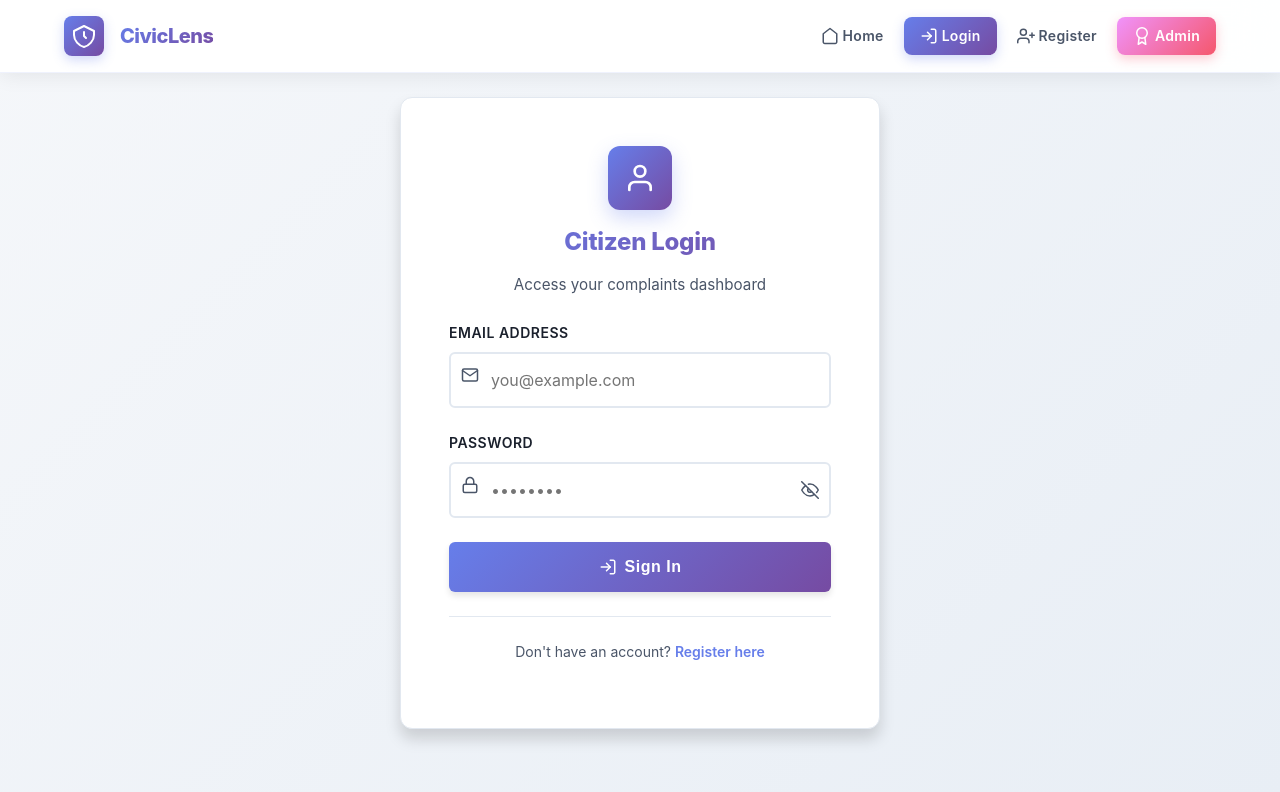
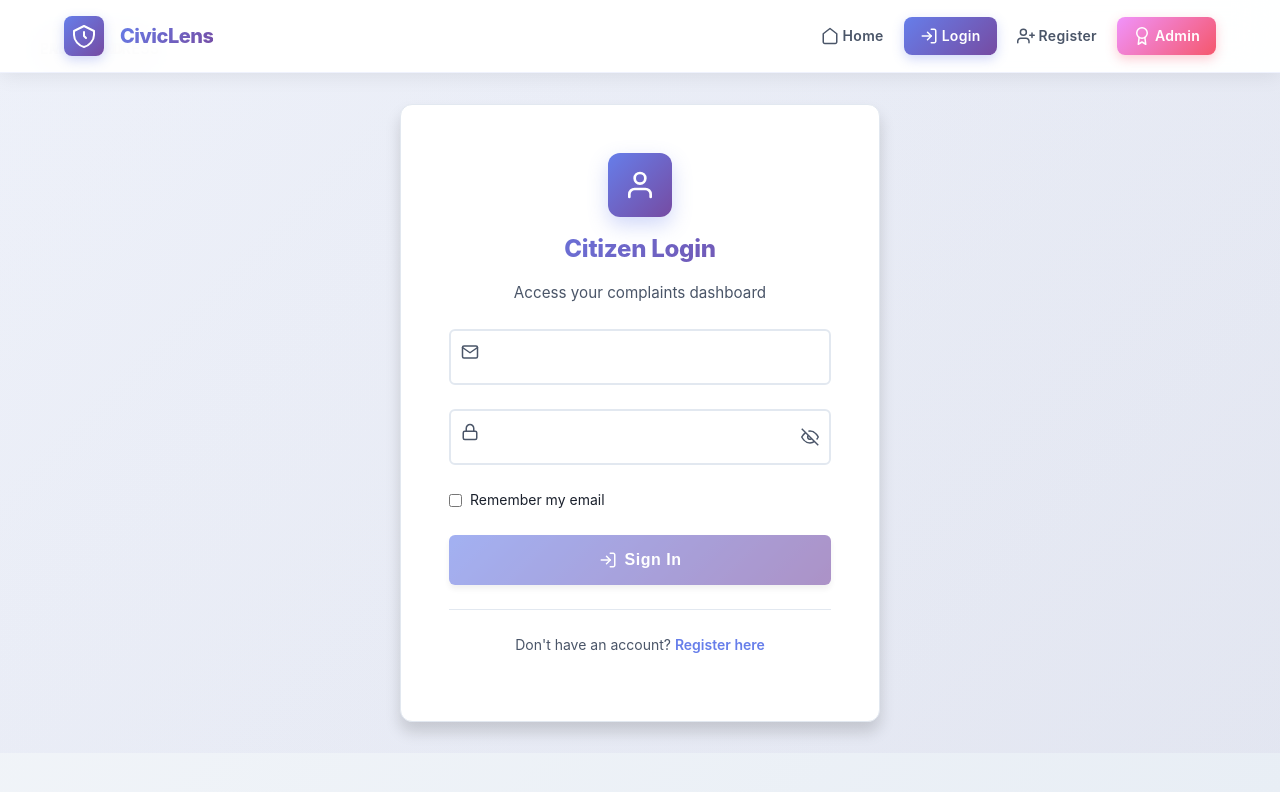
Before and after one commit to Shaurya-thinker/CivicLens, a React app in the folder frontend/: page /login in a window 1280 px wide. Shown: the top 792 px of the page. Built offline with nearby package versions, Linux system fonts and the light colour scheme; the HTML template or start-up script is replaced by a standard one.

Commit message:
Add premium enhancements - Part 3

```diff
--- /dev/null
+++ b/frontend/src/hooks/useLocalStorage.js
@@ -0,0 +1,22 @@
+import { useState, useEffect } from 'react';
+
+export const useLocalStorage = (key, initialValue) => {
+  const [value, setValue] = useState(() => {
+    try {
+      const item = window.localStorage.getItem(key);
+      return item ? JSON.parse(item) : initialValue;
+    } catch {
+      return initialValue;
+    }
+  });
+
+  useEffect(() => {
+    try {
+      window.localStorage.setItem(key, JSON.stringify(value));
+    } catch (error) {
+      console.error('Error saving to localStorage:', error);
+    }
+  }, [key, value]);
+
+  return [value, setValue];
+};
--- a/frontend/src/pages/CitizenLogin.jsx
+++ b/frontend/src/pages/CitizenLogin.jsx
@@ -1,6 +1,7 @@
-import { useState } from "react";
+import { useState, useEffect } from "react";
 import { useNavigate, Link } from "react-router-dom";
 import API from "../services/api";
+import { useLocalStorage } from "../hooks/useLocalStorage";
 
 function CitizenLogin() {
   const navigate = useNavigate();
@@ -8,10 +9,42 @@ function CitizenLogin() {
   const [error, setError] = useState("");
   const [loading, setLoading] = useState(false);
   const [showPassword, setShowPassword] = useState(false);
+  const [capsLockOn, setCapsLockOn] = useState(false);
+  const [rememberEmail, setRememberEmail] = useLocalStorage('rememberEmail', false);
+  const [savedEmail, setSavedEmail] = useLocalStorage('savedEmail', '');
+  const [focusedField, setFocusedField] = useState('');
+  const [validFields, setValidFields] = useState({ email: false, password: false });
+
+  useEffect(() => {
+    if (rememberEmail && savedEmail) {
+      setForm(prev => ({ ...prev, email: savedEmail }));
+      setValidFields(prev => ({ ...prev, email: true }));
+    }
+  }, []);
+
+  useEffect(() => {
+    const handleKeyPress = (e) => {
+      setCapsLockOn(e.getModifierState && e.getModifierState('CapsLock'));
+    };
+    window.addEventListener('keydown', handleKeyPress);
+    window.addEventListener('keyup', handleKeyPress);
+    return () => {
+      window.removeEventListener('keydown', handleKeyPress);
+      window.removeEventListener('keyup', handleKeyPress);
+    };
+  }, []);
 
   const handleChange = (e) => {
-    setForm({ ...form, [e.target.name]: e.target.value });
+    const { name, value } = e.target;
+    setForm({ ...form, [name]: value });
     setError("");
+
+    if (name === 'email') {
+      setValidFields(prev => ({ ...prev, email: /^[^\s@]+@[^\s@]+\.[^\s@]+$/.test(value) }));
+    }
+    if (name === 'password') {
+      setValidFields(prev => ({ ...prev, password: value.length >= 6 }));
+    }
   };
 
   const handleSubmit = async (e) => {
@@ -23,6 +56,11 @@ function CitizenLogin() {
       const { data } = await API.post("/auth/login", form);
       localStorage.setItem("token", data.token);
       localStorage.setItem("role", data.user.role);
+
+      if (rememberEmail) {
+        setSavedEmail(form.email);
+      }
+
       navigate("/my-complaints");
     } catch (err) {
       setError(err.response?.data?.message || "Invalid credentials");
@@ -31,8 +69,13 @@ function CitizenLogin() {
     }
   };
 
+  const isFormValid = validFields.email && validFields.password;
+
   return (
-    <div className="auth-container">
+    <div className="auth-container" style={{
+      background: 'linear-gradient(135deg, rgba(102, 126, 234, 0.05) 0%, rgba(118, 75, 162, 0.05) 100%)',
+      animation: 'fadeIn 0.5s ease-out'
+    }}>
       <div className="auth-card">
         <div style={{ textAlign: 'center', marginBottom: '1.5rem' }}>
           <div style={{
@@ -58,7 +101,7 @@ function CitizenLogin() {
         </div>
 
         {error && (
-          <div className="error-message">
+          <div className="error-message" style={{ animation: 'slideDown 0.3s ease-out' }}>
             <svg width="16" height="16" viewBox="0 0 24 24" fill="none" style={{ display: 'inline', marginRight: '0.5rem', verticalAlign: 'middle' }}>
               <circle cx="12" cy="12" r="10" stroke="currentColor" strokeWidth="2"/>
               <path d="M12 8V12" stroke="currentColor" strokeWidth="2" strokeLinecap="round"/>
@@ -68,9 +111,22 @@ function CitizenLogin() {
           </div>
         )}
 
-        <form onSubmit={handleSubmit}>
+        <form onSubmit={handleSubmit} autoComplete="on">
           <div className="form-group">
-            <label htmlFor="email">Email Address</label>
+            <label
+              htmlFor="email"
+              style={{
+                transform: focusedField === 'email' || form.email ? 'translateY(-8px) scale(0.85)' : 'translateY(0) scale(1)',
+                transition: 'all 0.2s ease',
+                position: focusedField === 'email' || form.email ? 'relative' : 'absolute',
+                top: focusedField === 'email' || form.email ? '0' : '38px',
+                left: focusedField === 'email' || form.email ? '0' : '40px',
+                pointerEvents: 'none',
+                color: focusedField === 'email' ? 'var(--primary-main)' : 'var(--neutral-dark)'
+              }}
+            >
+              Email Address
+            </label>
             <div style={{ position: 'relative' }}>
               <svg width="18" height="18" viewBox="0 0 24 24" fill="none" style={{ position: 'absolute', left: '12px', top: '14px', color: 'var(--neutral-medium)' }}>
                 <path d="M4 4H20C21.1 4 22 4.9 22 6V18C22 19.1 21.1 20 20 20H4C2.9 20 2 19.1 2 18V6C2 4.9 2.9 4 4 4Z" stroke="currentColor" strokeWidth="2" strokeLinecap="round" strokeLinejoin="round"/>
@@ -80,18 +136,43 @@ function CitizenLogin() {
                 id="email"
                 name="email"
                 type="email"
-                placeholder="you@example.com"
+                placeholder=""
                 onChange={handleChange}
+                onFocus={() => setFocusedField('email')}
+                onBlur={() => setFocusedField('')}
                 value={form.email}
                 required
-                style={{ paddingLeft: '40px' }}
+                autoComplete="email"
+                style={{
+                  paddingLeft: '40px',
+                  borderColor: validFields.email ? 'var(--success)' : undefined,
+                  transition: 'all 0.3s ease'
+                }}
                 disabled={loading}
               />
+              {validFields.email && (
+                <svg width="18" height="18" viewBox="0 0 24 24" fill="none" style={{ position: 'absolute', right: '12px', top: '14px', color: 'var(--success)' }}>
+                  <path d="M20 6L9 17L4 12" stroke="currentColor" strokeWidth="2" strokeLinecap="round" strokeLinejoin="round"/>
+                </svg>
+              )}
             </div>
           </div>
 
           <div className="form-group">
-            <label htmlFor="password">Password</label>
+            <label
+              htmlFor="password"
+              style={{
+                transform: focusedField === 'password' || form.password ? 'translateY(-8px) scale(0.85)' : 'translateY(0) scale(1)',
+                transition: 'all 0.2s ease',
+                position: focusedField === 'password' || form.password ? 'relative' : 'absolute',
+                top: focusedField === 'password' || form.password ? '0' : '38px',
+                left: focusedField === 'password' || form.password ? '0' : '40px',
+                pointerEvents: 'none',
+                color: focusedField === 'password' ? 'var(--primary-main)' : 'var(--neutral-dark)'
+              }}
+            >
+              Password
+            </label>
             <div style={{ position: 'relative' }}>
               <svg width="18" height="18" viewBox="0 0 24 24" fill="none" style={{ position: 'absolute', left: '12px', top: '14px', color: 'var(--neutral-medium)' }}>
                 <rect x="3" y="11" width="18" height="11" rx="2" ry="2" stroke="currentColor" strokeWidth="2" strokeLinecap="round" strokeLinejoin="round"/>
@@ -101,11 +182,19 @@ function CitizenLogin() {
                 id="password"
                 name="password"
                 type={showPassword ? 'text' : 'password'}
-                placeholder="••••••••"
+                placeholder=""
                 onChange={handleChange}
+                onFocus={() => setFocusedField('password')}
+                onBlur={() => setFocusedField('')}
                 value={form.password}
                 required
-                style={{ paddingLeft: '40px', paddingRight: '40px' }}
+                autoComplete="current-password"
+                style={{
+                  paddingLeft: '40px',
+                  paddingRight: '40px',
+                  borderColor: validFields.password ? 'var(--success)' : undefined,
+                  transition: 'all 0.3s ease'
+                }}
                 disabled={loading}
               />
               <button
@@ -128,23 +217,51 @@ function CitizenLogin() {
               >
                 {showPassword ? (
                   <svg width="18" height="18" viewBox="0 0 24 24" fill="none">
-                    <path d="M1 12S5 4 12 4S23 12 23 12S19 20 12 20S1 12 1 12Z" stroke="currentColor" strokeWidth="2" strokeLinecap="round" strokeLinejoin="round"/>
-                    <circle cx="12" cy="12" r="3" stroke="currentColor" strokeWidth="2" strokeLinecap="round" strokeLinejoin="round"/>
+                    <path d="M1 12S5 4 12 4S23 12 23 12S19 20 12 20S1 12 1 12Z" stroke="currentColor" strokeWidth="2"/>
+                    <circle cx="12" cy="12" r="3" stroke="currentColor" strokeWidth="2"/>
                   </svg>
                 ) : (
                   <svg width="18" height="18" viewBox="0 0 24 24" fill="none">
-                    <path d="M17.94 17.94C16.2306 19.243 14.1491 19.9649 12 20C5 20 1 12 1 12C2.24389 9.68192 3.96914 7.65663 6.06 6.06M9.9 4.24C10.5883 4.0789 11.2931 3.99836 12 4C19 4 23 12 23 12C22.393 13.1356 21.6691 14.2048 20.84 15.19M14.12 14.12C13.8454 14.4147 13.5141 14.6512 13.1462 14.8151C12.7782 14.9791 12.3809 15.0673 11.9781 15.0744C11.5753 15.0815 11.1752 15.0074 10.8016 14.8565C10.4281 14.7056 10.0887 14.4811 9.80385 14.1962C9.51897 13.9113 9.29439 13.5719 9.14351 13.1984C8.99262 12.8248 8.91853 12.4247 8.92563 12.0219C8.93274 11.6191 9.02091 11.2218 9.18488 10.8538C9.34884 10.4858 9.58525 10.1546 9.88 9.88" stroke="currentColor" strokeWidth="2" strokeLinecap="round" strokeLinejoin="round"/>
-                    <path d="M1 1L23 23" stroke="currentColor" strokeWidth="2" strokeLinecap="round" strokeLinejoin="round"/>
+                    <path d="M17.94 17.94C16.2306 19.243 14.1491 19.9649 12 20C5 20 1 12 1 12C2.24389 9.68192 3.96914 7.65663 6.06 6.06M9.9 4.24C10.5883 4.0789 11.2931 3.99836 12 4C19 4 23 12 23 12C22.393 13.1356 21.6691 14.2048 20.84 15.19M14.12 14.12C13.8454 14.4147 13.5141 14.6512 13.1462 14.8151C12.7782 14.9791 12.3809 15.0673 11.9781 15.0744C11.5753 15.0815 11.1752 15.0074 10.8016 14.8565C10.4281 14.7056 10.0887 14.4811 9.80385 14.1962C9.51897 13.9113 9.29439 13.5719 9.14351 13.1984C8.99262 12.8248 8.91853 12.4247 8.92563 12.0219C8.93274 11.6191 9.02091 11.2218 9.18488 10.8538C9.34884 10.4858 9.58525 10.1546 9.88 9.88" stroke="currentColor" strokeWidth="2"/>
+                    <path d="M1 1L23 23" stroke="currentColor" strokeWidth="2"/>
                   </svg>
                 )}
               </button>
             </div>
+            {capsLockOn && (
+              <small style={{
+                color: 'var(--warning)',
+                display: 'flex',
+                alignItems: 'center',
+                gap: '0.25rem',
+                marginTop: '0.25rem',
+                animation: 'fadeIn 0.3s'
+              }}>
+                <svg width="14" height="14" viewBox="0 0 24 24" fill="none">
+                  <path d="M12 2L2 12H8V22H16V12H22L12 2Z" fill="currentColor"/>
+                </svg>
+                Caps Lock is on
+              </small>
+            )}
+          </div>
+
+          <div style={{ display: 'flex', alignItems: 'center', gap: '0.5rem', marginBottom: 'var(--spacing-lg)' }}>
+            <input
+              type="checkbox"
+              id="remember"
+              checked={rememberEmail}
+              onChange={(e) => setRememberEmail(e.target.checked)}
+              style={{ cursor: 'pointer' }}
+            />
+            <label htmlFor="remember" style={{ cursor: 'pointer', fontSize: 'var(--font-size-sm)', margin: 0, textTransform: 'none', letterSpacing: 0 }}>
+              Remember my email
+            </label>
           </div>
 
           <button
             type="submit"
             className="btn-primary"
-            disabled={loading}
+            disabled={loading || !isFormValid}
             style={{ display: 'flex', alignItems: 'center', justifyContent: 'center', gap: '0.5rem' }}
           >
             {loading ? (
```
Also changed, not shown: frontend/src/components/ComplaintCard.jsx (+144 -18 lines), frontend/src/hooks/useDebounce.js (added, +12 -0 lines).
